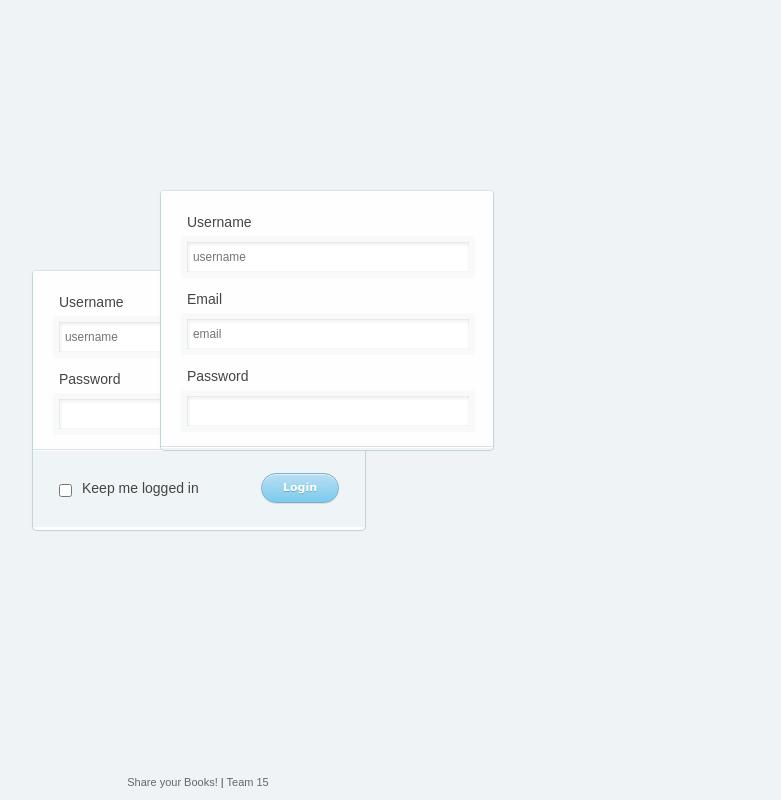
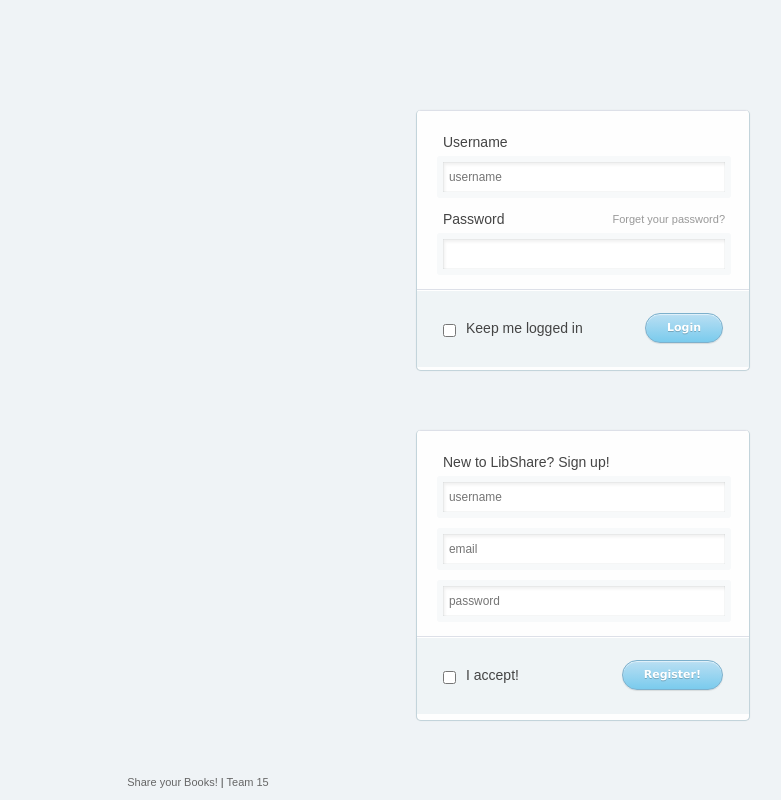
Before and after one commit to k4rtik/LibShare, a Django app: template src/libshare/templates/index.html in a window 1280 px wide. Shown: the whole page, without its empty margins (442-1223 px from the left). Run offline with Django 3.2, Linux system fonts and the light colour scheme; the template is opened without the code that fills it, so the values that code supplies are empty; parts of the project's set-up code (start-up, migrations or seed data) failed here and were passed over.

Commit message:
login orientation fixed

```diff
--- a/src/libshare/templates/css/structure.css
+++ b/src/libshare/templates/css/structure.css
@@ -35,18 +35,19 @@ body{
         width:332px;
 	position:absolute;
 
-	left:50%;
-	top:50%;
+	left:80%;
+	top:30%;
 	margin:-130px 0 0 -166px;
 }
 
 .box.register
 {
-	height:260px;
+	height:290px;
         width:332px;
 	position:absolute;
-	left:60%;
-	top:40%;
+	left:80%;
+	top:70%;
+
 	margin:-130px 0 0 -166px;
 }
 
@@ -165,6 +166,43 @@ body{
 {
     text-shadow:rgba(0,0,0,0.3) 0 -1px 0px;
 }
+
+.btnRegister
+{
+    -moz-border-radius:2px;
+    -webkit-border-radius:2px;
+    border-radius:15px;
+    background:#a1d8f0;
+    background:-moz-linear-gradient(top, #badff3, #7acbed);
+    background:-webkit-gradient(linear, left top, left bottom, from(#badff3), to(#7acbed));
+	-ms-filter: "progid:DXImageTransform.Microsoft.gradient(startColorStr='#badff3', EndColorStr='#7acbed')";
+    border:1px solid #7db0cc !important;
+    cursor: pointer;
+    padding:11px 16px;
+    font:bold 11px/14px Verdana, Tahomma, Geneva;
+    text-shadow:rgba(0,0,0,0.2) 0 1px 0px;
+    color:#fff;
+    -moz-box-shadow:inset rgba(255,255,255,0.6) 0 1px 1px, rgba(0,0,0,0.1) 0 1px 1px;
+    -webkit-box-shadow:inset rgba(255,255,255,0.6) 0 1px 1px, rgba(0,0,0,0.1) 0 1px 1px;
+    box-shadow:inset rgba(255,255,255,0.6) 0 1px 1px, rgba(0,0,0,0.1) 0 1px 1px;
+    margin-left:12px;
+    float:right;
+	padding:7px 21px;
+}
+
+.btnRegister:hover,
+.btnRegister:focus,
+.btnRegister:active{
+    background:#a1d8f0;
+    background:-moz-linear-gradient(top, #7acbed, #badff3);
+    background:-webkit-gradient(linear, left top, left bottom, from(#7acbed), to(#badff3));
+	-ms-filter: "progid:DXImageTransform.Microsoft.gradient(startColorStr='#7acbed', EndColorStr='#badff3')";
+}
+.btnLogin:active
+{
+    text-shadow:rgba(0,0,0,0.3) 0 -1px 0px;
+}
+
 footer#main{
 	position:fixed;
 	left:0;
--- a/src/libshare/templates/index.html
+++ b/src/libshare/templates/index.html
@@ -22,15 +22,15 @@
 </form>
 <form class="box register">
 	<fieldset class="boxBody">
-	  <label>Username</label>
+	  <label>New to LibShare? Sign up!</label>
 	  <input type="text" tabindex="1" placeholder="username" required>
-	  <label>Email</label>
+	  <label></label>
 	  <input type="text" tabindex="1" placeholder="email" required>
-	  <label>Password</label>
-	  <input type="password" tabindex="2" required>
+	  <label></label>
+	  <input type="password" tabindex="2" placeholder="password" required>
  	</fieldset>
 	<footer>
-	  <label><input type="checkbox" tabindex="3">I accept terms and conditions.</label>
+	  <label><input type="checkbox" tabindex="3">I accept!</label>
 	  <input type="submit" class="btnRegister" value="Register!" tabindex="4">
 	</footer>
 </form>
```
Also changed, not shown: 2 other files.
